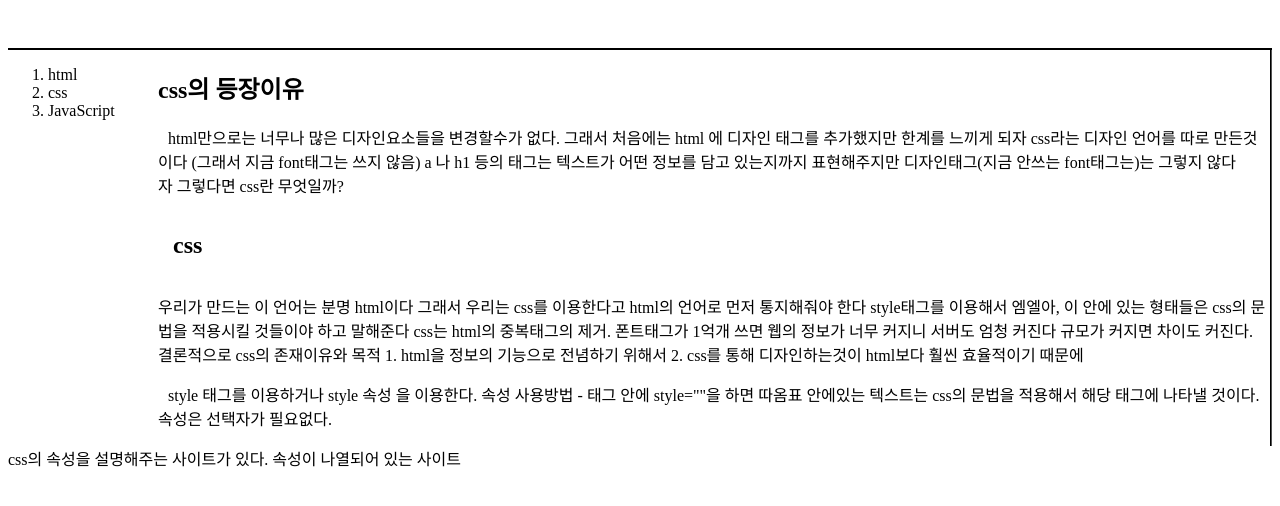
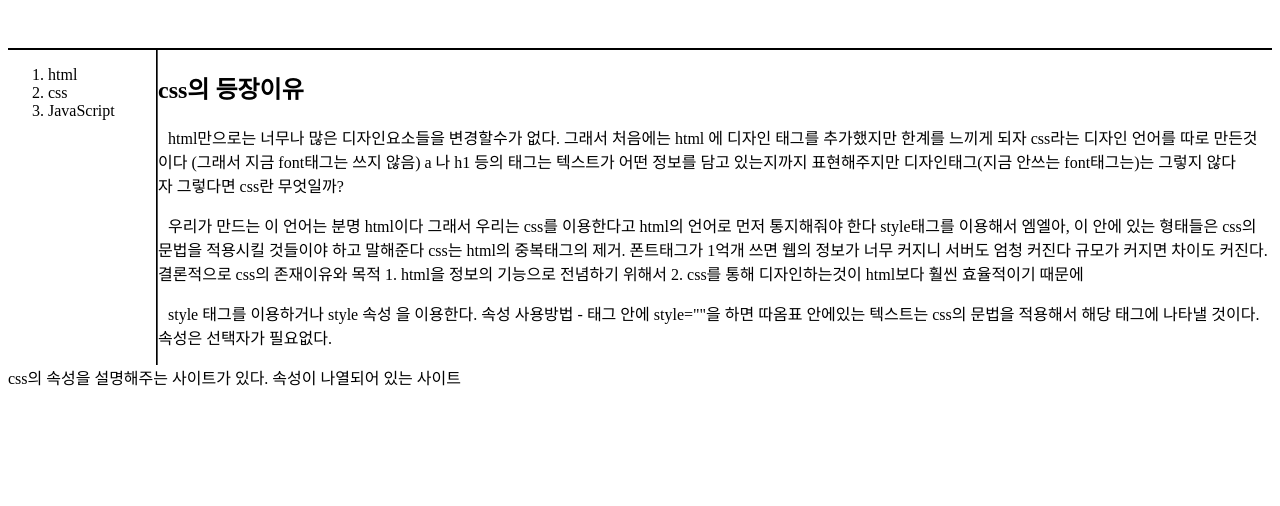
Before and after one commit to xman227/Second_world, a plain HTML site: page 2.html in a window 1280 px wide. Shown: the part 112-618 px from the top of the page. Drawn offline with Linux system fonts and the light colour scheme; a script that the page names is missing.

Commit message:
Update 2.html

```diff
--- a/2.html
+++ b/2.html
@@ -19,13 +19,14 @@
   <h1><a href="index.html" target ="WEB">WEB</a></h1>
 
   <div id="Contents">
+    <div id="article">
     <ol>
       <li><a href="1.html" > html</a></li>
       <li><a href="2.html" > css</a></li>
       <li><a href="3.html" >JavaScript</a> </li>
     </ol>
-
-    <div id="article">
+  </div>
+    <div id="articl2">
       <h2>css의 등장이유</h2>
       <p>
       html만으로는 너무나 많은 디자인요소들을 변경할수가 없다.
@@ -37,7 +38,7 @@
       자 그렇다면 css란 무엇일까?
       </p>
 
-      <h2 id="article2">css</h2>
+      <p>
       우리가 만드는 이 언어는 분명 html이다
       그래서 우리는 css를 이용한다고 html의 언어로 먼저 통지해줘야 한다
 
@@ -52,7 +53,7 @@
 
       1. html을 정보의 기능으로 전념하기 위해서
       2. css를 통해 디자인하는것이 html보다 훨씬 효율적이기 때문에
-
+    </p>
       <p>
         style 태그를 이용하거나
         style 속성 을 이용한다.
```
